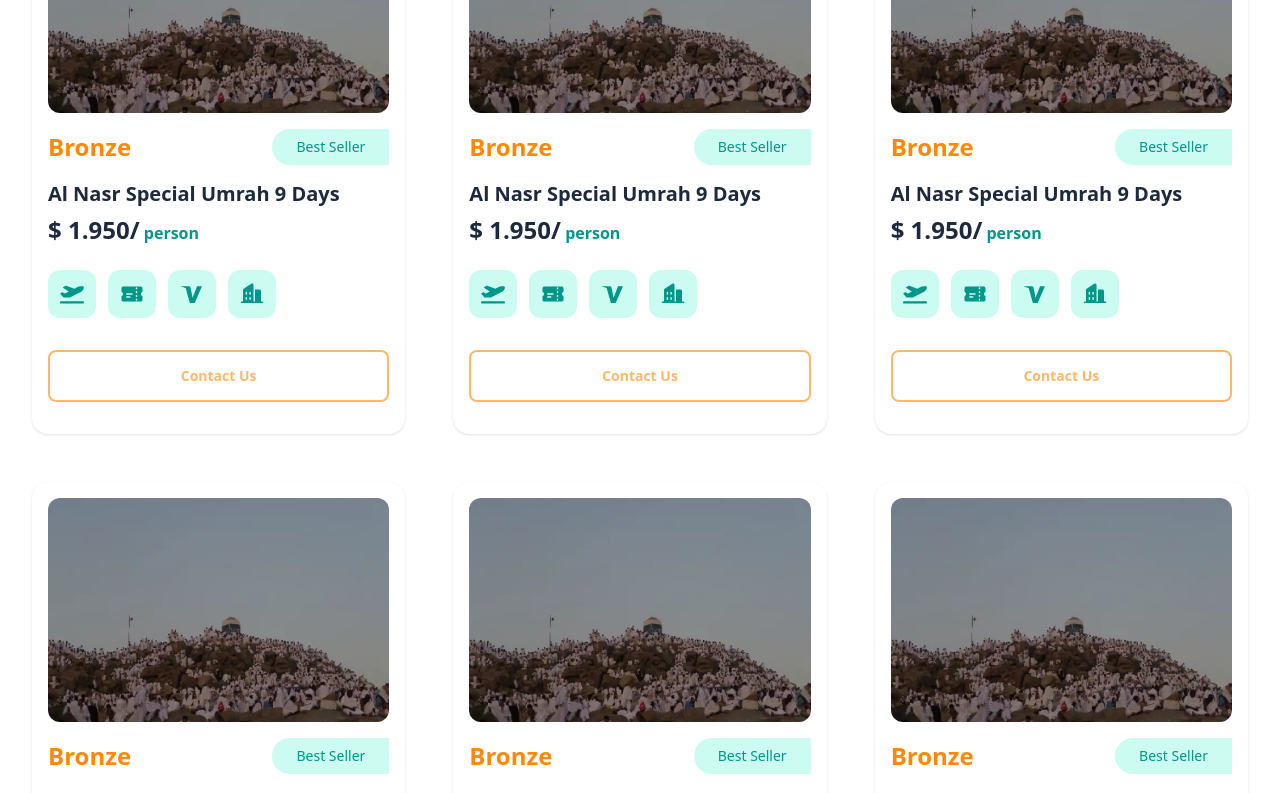
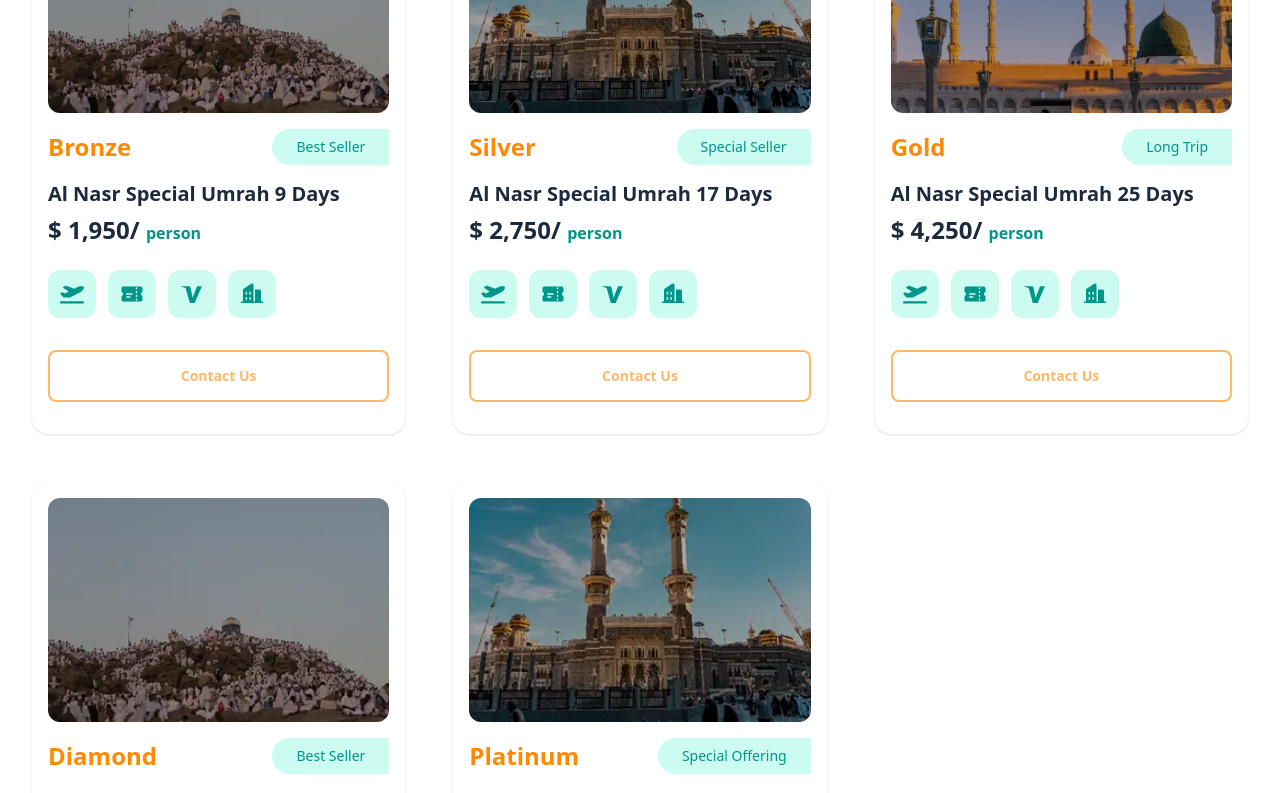
Before and after one commit to mfdpdev/al-nasr-hajj-umrah-ui-slice, a React (Vite) app: page / in a window 1280 px wide. Shown: the part 2000-2793 px from the top of the page. Built offline with nearby package versions, Linux system fonts and the light colour scheme.

Commit message:
feat: update the content section package

```diff
--- a/src/components/card/Card.jsx
+++ b/src/components/card/Card.jsx
@@ -4,13 +4,15 @@ import { PiBuildingsFill } from "react-icons/pi";
 import { GrVisa } from "react-icons/gr";
 import package1 from "./../../assets/packages/package1.webp";
 
-export default function Card() {
+export default function Card({
+  pic, title, type, description, price
+}) {
   return (
     <div className="shadow bg-white rounded-2xl overflow-hidden w-full max-w-sm mx-auto flex flex-col h-full">
       {/* Gambar - tetap ratio yang bagus */}
       <div className="px-4 pt-4">
         <img
-          src={package1}
+          src={pic}
           alt="Package"
           className="w-full h-48 sm:h-56 object-cover rounded-xl"
         />
@@ -18,20 +20,20 @@ export default function Card() {
 
       {/* Bronze + Best Seller */}
       <div className="px-4 pt-4 flex justify-between items-center">
-        <h3 className="text-xl sm:text-2xl font-bold text-orange-400">Bronze</h3>
+        <h3 className="text-xl sm:text-2xl font-bold text-orange-400">{title}</h3>
         <div className="px-6 py-2 bg-teal-100 text-teal-600 rounded-l-full text-sm font-medium">
-          Best Seller
+          {type}
         </div>
       </div>
 
       {/* Detail paket */}
       <div className="px-4 pt-4 pb-8 flex flex-col flex-grow">
         <h2 className="text-lg sm:text-xl font-bold text-slate-800 leading-tight">
-          Al Nasr Special Umrah 9 Days
+          {description}
         </h2>
 
         <p className="mt-2 text-2xl font-bold text-slate-800">
-          $ 1.950/
+          {price}
           <span className="text-sm sm:text-base text-teal-600 font-bold"> person</span>
         </p>
 
--- a/src/sections/package/Package.jsx
+++ b/src/sections/package/Package.jsx
@@ -1,4 +1,9 @@
 import Card from "../../components/card/Card";
+import package1 from "./../../assets/packages/package1.webp";
+import package2 from "./../../assets/packages/package2.webp";
+import package3 from "./../../assets/packages/package3.webp";
+import package4 from "./../../assets/packages/package4.webp";
+import package5 from "./../../assets/packages/package5.webp";
     // <section className="py-16 lg:py-24 px-4 sm:px-6 lg:px-8">
 
 export default function Package() {
@@ -22,12 +27,11 @@ export default function Package() {
           gap-8 lg:gap-12
           mt-12
         ">
-          <Card />
-          <Card />
-          <Card />
-          <Card />
-          <Card />
-          <Card />
+          <Card pic={package1} title="Bronze" type="Best Seller" description="Al Nasr Special Umrah 9 Days" price="$ 1,950/ " />
+          <Card pic={package2} title="Silver" type="Special Seller" description="Al Nasr Special Umrah 17 Days" price="$ 2,750/ " />
+          <Card pic={package3} title="Gold" type="Long Trip" description="Al Nasr Special Umrah 25 Days" price="$ 4,250/ " />
+          <Card pic={package4} title="Diamond" type="Best Seller" description="Al Nasr Special Hajj 30 Days" price="$ 20,000/ " />
+          <Card pic={package5} title="Platinum" type="Special Offering" description="Al Nasr Special Hajj 30 Days" price="$ 25,000/ " />
           {/* Tambah lagi juga tetap rapi */}
         </div>
       </div>
```
